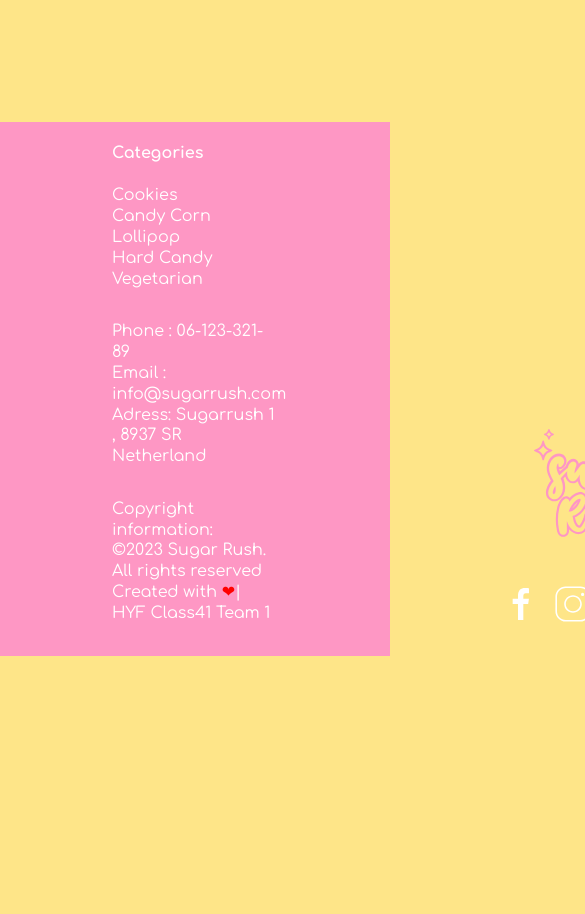
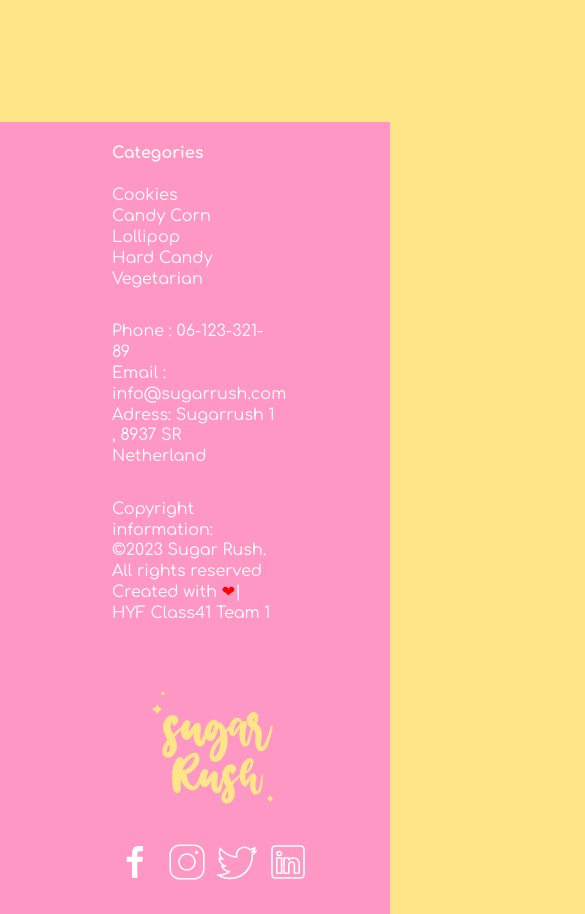
Before and after one commit to husseinfaqih/Candy-Crush, a React app in the folder client/: page / in a window 390 px wide. Shown: the part 3440-4354 px from the top of the page, 585 px wide, since content can reach past the window. Before the commit the page ends 4096 px from the top, so only its background shows below. Built offline with nearby package versions, Linux system fonts and the light colour scheme; no server answers.

Commit message:
footer is all responsive

```diff
--- a/client/src/components/Footer/Footer.css
+++ b/client/src/components/Footer/Footer.css
@@ -68,3 +68,23 @@ footer {
 .social-media img {
   width: 40px;
 }
+
+@media (max-width: 750px) {
+  footer {
+    flex-direction: column;
+  }
+  .footer-sugarRush {
+    display: flex;
+    flex-direction: row;
+
+    width: 26.5rem;
+    padding: 0;
+  }
+}
+
+@media (max-width: 520px) {
+  .footer-sugarRush {
+    display: flex;
+    flex-direction: column;
+  }
+}
```
